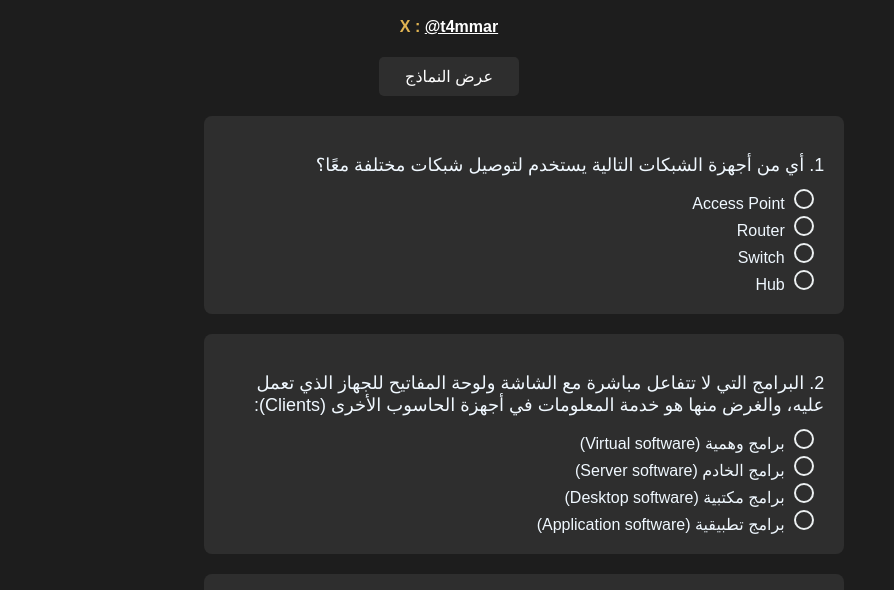
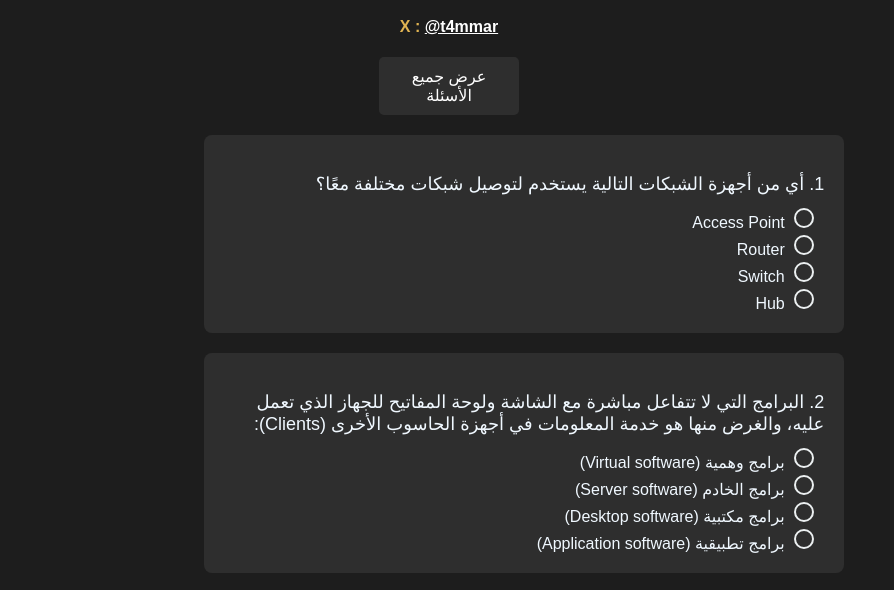
Before and after one commit to Li0N77/MAZ, a plain HTML site: page index.html in a window 1280 px wide. Shown: the part 146-736 px from the top of the page, without its empty margins (191-1085 px from the left). Drawn offline with Linux system fonts and the light colour scheme.

Commit message:
Update index.html

```diff
--- a/index.html
+++ b/index.html
@@ -118,7 +118,7 @@
         <h1>محاكاه لـ الاختبار الشامل لتخصص الأمن السيبراني من معهد ماز</h1>
         <h3>Coded By Li0N | Tammar Abdulaziz</h3>
         <h4>X : <a href="https://x.com/t4mmar">@t4mmar</a></h4>
-        <div style="width: auto;"><a style="max-width: 100px;text-align: center;" id="button_style" href="/ans.html">عرض النماذج</a></div>
+        <div style="width: auto;"><a style="max-width: 100px;text-align: center;" id="button_style" href="/ans.html">عرض جميع الأسئلة</a></div>
         <form id="quizForm">
             <div id="questionsContainer"></div>
             <button type="button" onclick="submitQuiz()">إرسال الإجابات</button>
```
